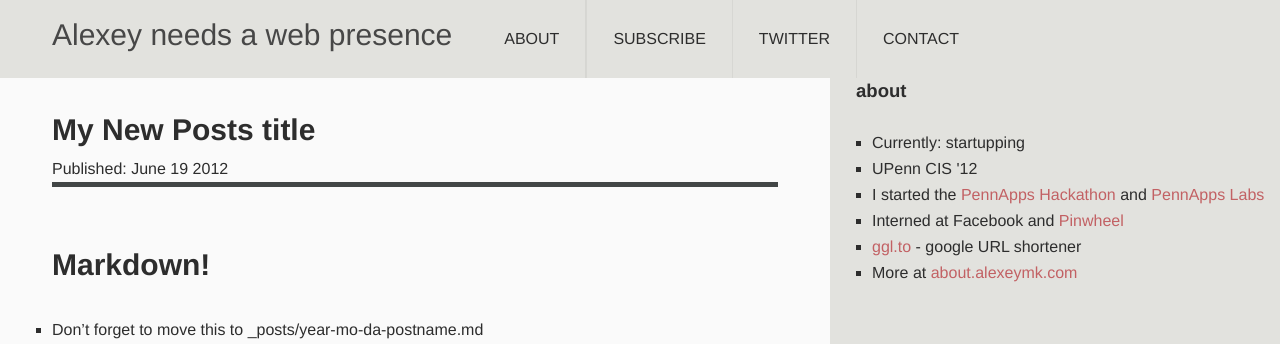
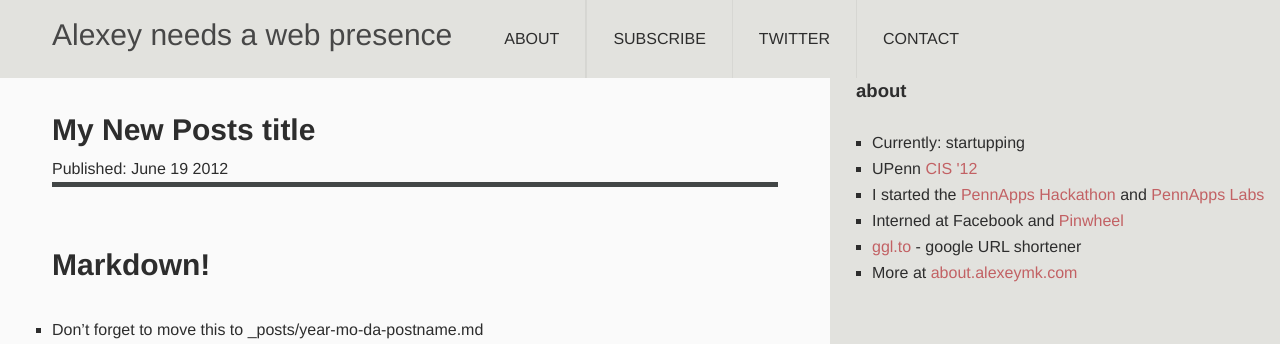
Before and after one commit to AlexeyMK/alexeymk.github.com, a Jekyll site: the page built from new_post_template.md, in a window 1280 px wide. Shown: the top 344 px of the page. Built offline with Jekyll 4.4.1, drawn with Linux system fonts in a browser that asks for light colours; Markdown is read by kramdown in place of the engine named in the settings; comment, search, counter and statistics services are not loaded; some of the changed lines change nothing that is shown.

Commit message:
updating side-links

```diff
--- a/_layouts/default.html
+++ b/_layouts/default.html
@@ -64,7 +64,7 @@
 					<h4>about</h4>
           <ul>
             <li>Currently: startupping</li>
-            <li>UPenn CIS '12</li>
+            <li>UPenn <a href="http://www.cis.upenn.edu/">CIS '12</a></li>
             <li>I started the <a href="http://pennapps.com">PennApps Hackathon</a> and <a href="http://labs.pennapps.com">PennApps Labs</a></li>
             <li>Interned at Facebook and <a href="http://pinwheel.com/">Pinwheel</a></li>
             <li><a href="http://ggl.to">ggl.to</a> - google URL shortener</li>
```
